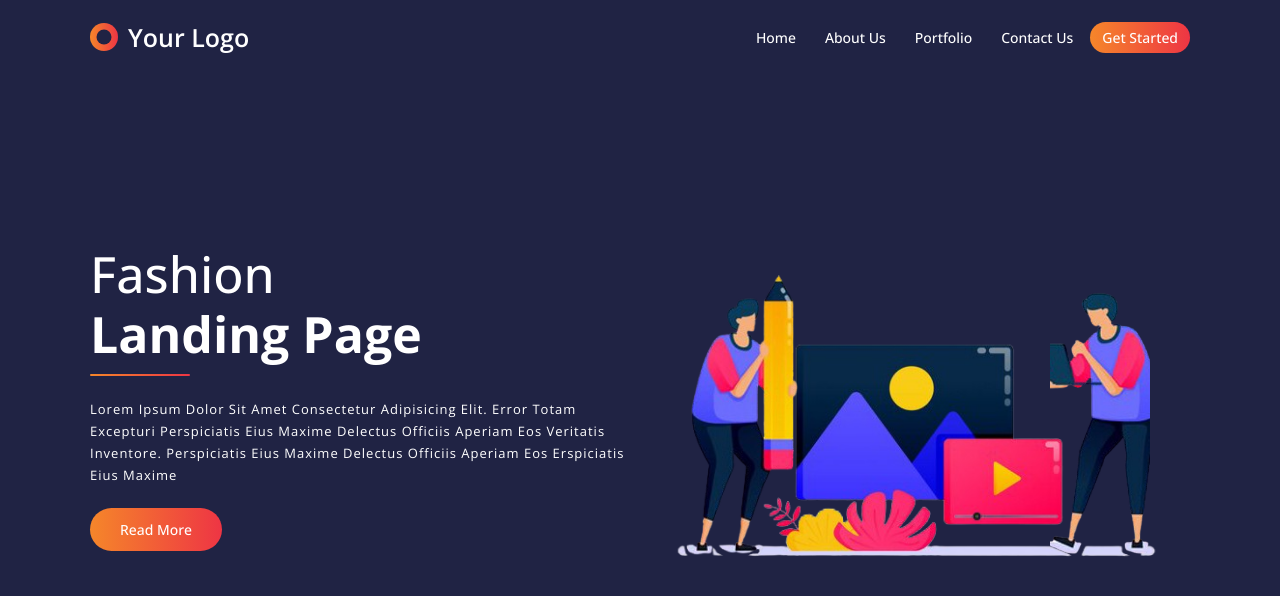
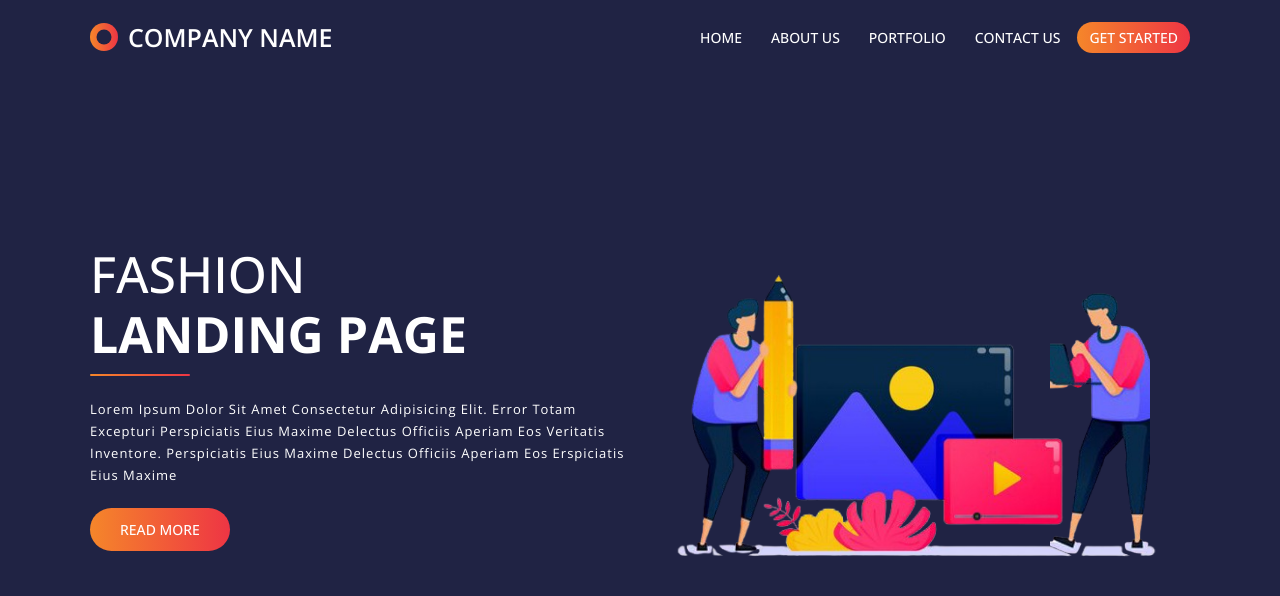
Before and after one commit to Imran2472/layout-project, a plain HTML site: page index.html in a window 1280 px wide. Drawn offline with nearby package versions, Linux system fonts and the light colour scheme.

Commit message:
initial commit

```diff
--- a/index.html
+++ b/index.html
@@ -16,18 +16,18 @@
             <div class="logo">
                 <div class="heading">
                     <div class="circle"></div>
-                    <h1>your logo</h1>
+                    <h1>Company name</h1>
                 </div>
             </div>
             <div class="navbar">
                 <div class="logo">
                     <div class="heading">
                         <div class="circle"></div>
-                        <h1>your logo</h1>
+                        <h1>Company name</h1>
                     </div>
                 </div>
                 <ul>
-                    <li class="active"><a href="#" class="active">Home</a></li>
+                    <li><a href="#">Home</a></li>
                     <li><a href="#">about us</a></li>
                     <li><a href="#">portfolio</a></li>
                     <li><a href="#">contact us</a></li>
--- a/style.css
+++ b/style.css
@@ -66,6 +66,7 @@ header nav{
     font-weight: 600;
     cursor: pointer;
     color: var(--white--);
+    text-transform: uppercase;
 }
 header nav .navbar .logo{
     display: none;
@@ -83,6 +84,7 @@ header nav .navbar ul li a{
     padding: 6px 12px;
     border-radius: 30px;
     transition: all .3s ease;
+    text-transform: uppercase;
 }
 header nav .navbar ul li:nth-child(5) a:hover{
     background-image: var(--hovered-color--);
@@ -113,6 +115,8 @@ header nav .navbar ul li a:hover{
     font-weight: 500;
     color: var(--white--);
     line-height: 60px;
+    text-transform: uppercase;
+
 }
 .hero .container .row .col .content .line{
     width: 100px;
@@ -140,6 +144,8 @@ header nav .navbar ul li a:hover{
     padding: 12px 30px;
     border-radius: 30px;
     transition: .3s ease;
+    text-transform: uppercase;
+
 }
 .hero .container .row .col .content .button a:hover{
     background-image: var(--hovered-color--);
```
